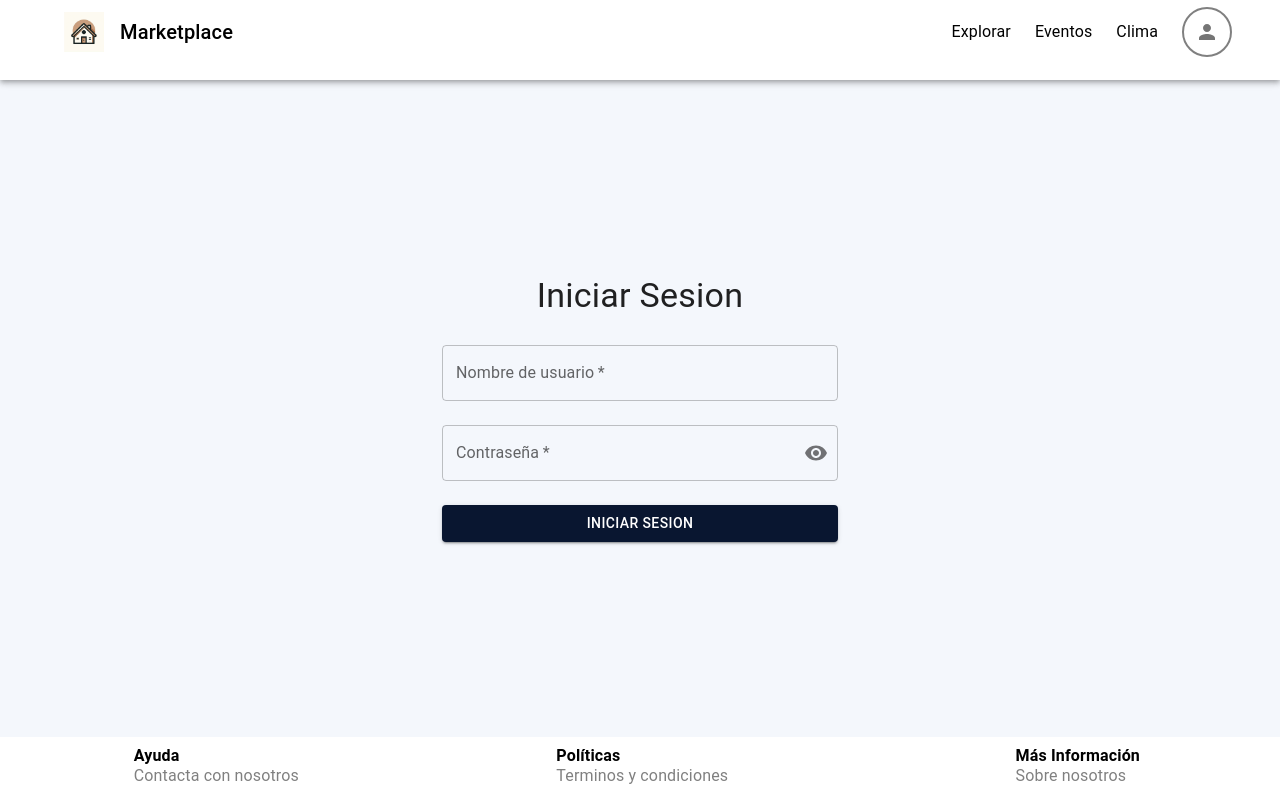
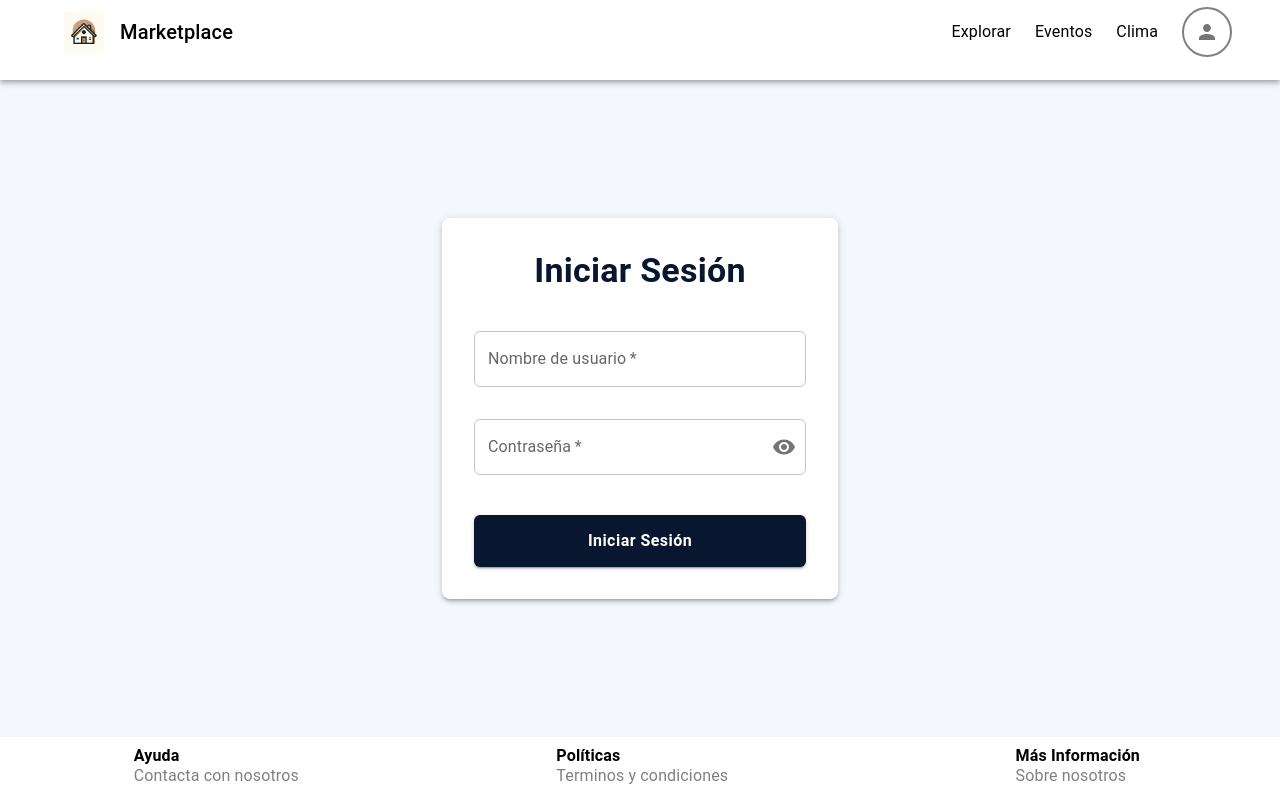
Before and after one commit to AlvaroMartinMunoz/TFG-AlvaroMartinMunoz, a React (Create React App) app in the folder marketplace/frontend/: page /inicio-de-sesion in a window 1280 px wide. Built offline with nearby package versions, Linux system fonts and the light colour scheme.

Commit message:
feat(usuario): mejora de estilos de inicio de sesion

```diff
--- a/marketplace/frontend/src/components/Login.js
+++ b/marketplace/frontend/src/components/Login.js
@@ -7,13 +7,18 @@ import {
   Typography,
   IconButton,
   InputAdornment,
+  Paper,
+  CircularProgress,
 } from "@mui/material";
 import { useEffect, useState } from "react";
 import { Visibility, VisibilityOff } from "@mui/icons-material";
 import { useNavigate } from "react-router-dom";
 
 const Login = () => {
-  const [formData, setFormData] = useState("");
+  const [formData, setFormData] = useState({
+    username: "",
+    password: "",
+  });
   const [error, setError] = useState("");
   const [showPassword, setShowPassword] = useState(false);
   const [loading, setLoading] = useState(false);
@@ -67,7 +72,6 @@ const Login = () => {
       localStorage.setItem("refreshToken", data.refresh);
       navigate("/");
       window.location.reload();
-
     } catch (error) {
       setError(error.message);
     } finally {
@@ -76,29 +80,51 @@ const Login = () => {
   };
 
   return (
-    <div
-      style={{
+    <Box
+      sx={{
         backgroundColor: "#f4f7fc",
         minHeight: "80vh",
-        flexDirection: "column",
         display: "flex",
+        alignItems: "center",
+        justifyContent: "center",
+        padding: 2,
       }}
     >
-      <Container
-        maxWidth="xs"
+      <Container maxWidth="xs" sx={{ py: 4 }}>
+        <Paper
+          elevation={3}
           sx={{
-          minHeight: "80vh",
-          display: "flex",
-          justifyContent: "center",
-          alignItems: "center",
+            p: 4,
+            borderRadius: 2,
+            backgroundColor: "white",
+            transition: "all 0.3s ease",
+            "&:hover": {
+              boxShadow: 6,
+            },
           }}
         >
-        <Box sx={{ textAlign: "center", width: "100%" }}>
-          <Typography variant="h4" gutterBottom>
-            {" "}
-            Iniciar Sesion{" "}
+          <Typography
+            variant="h4"
+            gutterBottom
+            sx={{
+              textAlign: "center",
+              fontWeight: 600,
+              color: "primary.main",
+              mb: 3,
+            }}
+          >
+            Iniciar Sesión
           </Typography>
-          {error && <Alert severity="error">{error}</Alert>}
+
+          {error && (
+            <Alert
+              severity="error"
+              sx={{ mb: 2, borderRadius: 1 }}
+            >
+              {error}
+            </Alert>
+          )}
+
           <form onSubmit={handleSubmit}>
             <TextField
               fullWidth
@@ -108,6 +134,12 @@ const Login = () => {
               margin="normal"
               onChange={handleChange}
               required
+              sx={{
+                mb: 2,
+                "& .MuiOutlinedInput-root": {
+                  borderRadius: 1.5,
+                }
+              }}
             />
 
             <TextField
@@ -119,16 +151,24 @@ const Login = () => {
               margin="normal"
               onChange={handleChange}
               required
-              slotProps={{
-                input: {
+              sx={{
+                mb: 3,
+                "& .MuiOutlinedInput-root": {
+                  borderRadius: 1.5,
+                }
+              }}
+              InputProps={{
                 endAdornment: (
                   <InputAdornment position="end">
-                      <IconButton onClick={toggleShowPassword} edge="end">
+                    <IconButton
+                      onClick={toggleShowPassword}
+                      edge="end"
+                      aria-label={showPassword ? "ocultar contraseña" : "mostrar contraseña"}
+                    >
                       {showPassword ? <VisibilityOff /> : <Visibility />}
                     </IconButton>
                   </InputAdornment>
                 ),
-                },
               }}
             />
 
@@ -137,16 +177,31 @@ const Login = () => {
               variant="contained"
               color="primary"
               fullWidth
-              sx={{ mt: 2 }}
+              size="large"
               disabled={loading}
+              sx={{
+                mt: 2,
+                py: 1.5,
+                borderRadius: 1.5,
+                textTransform: "none",
+                fontWeight: 600,
+                fontSize: "1rem",
+                boxShadow: 2,
+                "&:hover": {
+                  boxShadow: 4,
+                }
+              }}
             >
-              Iniciar Sesion
+              {loading ? (
+                <CircularProgress size={24} color="inherit" />
+              ) : (
+                "Iniciar Sesión"
+              )}
             </Button>
           </form>
+        </Paper>
+      </Container>
     </Box>
-      </Container>
-
-    </div>
   );
 };
 
```
Lines whose indentation alone changed are shown as unchanged.
